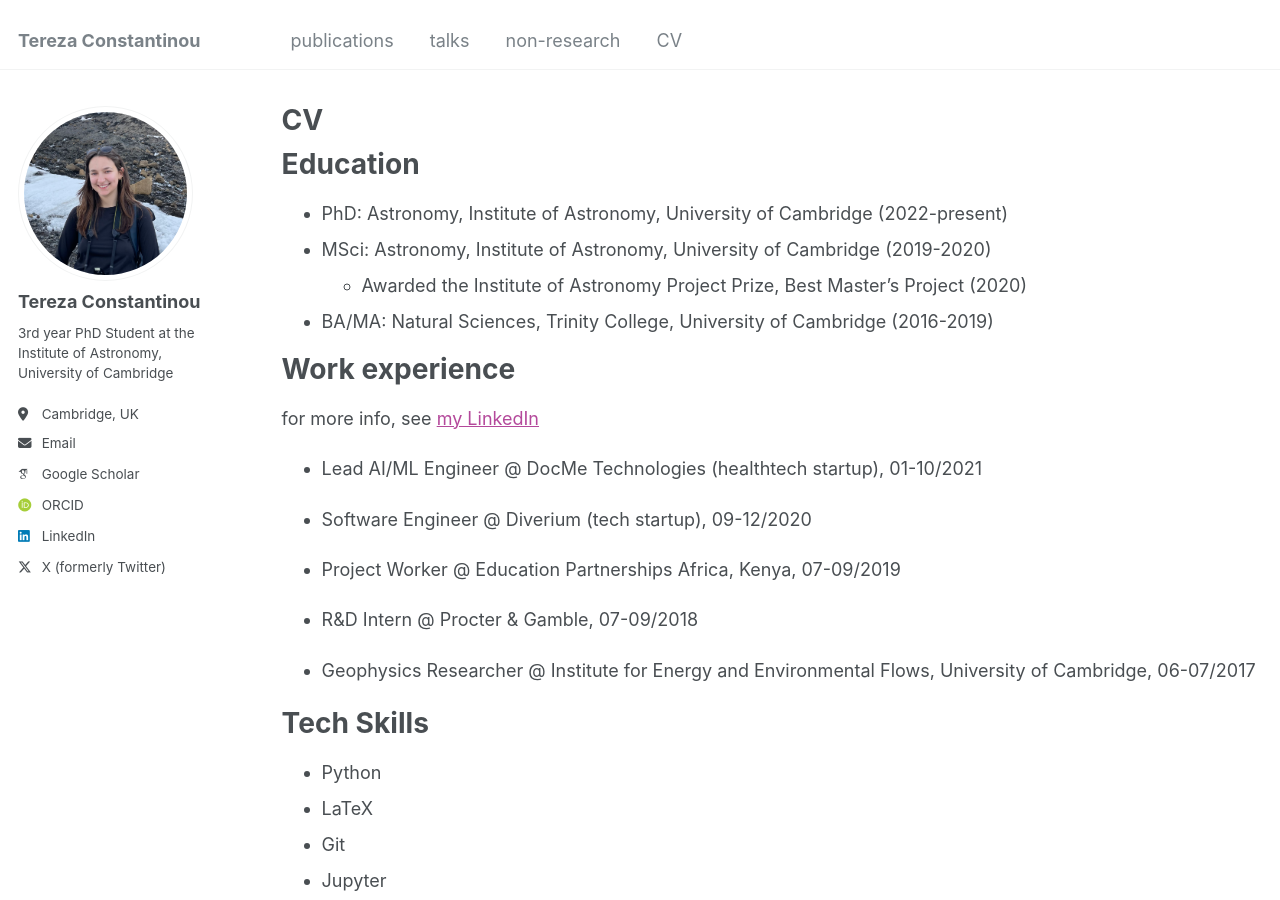
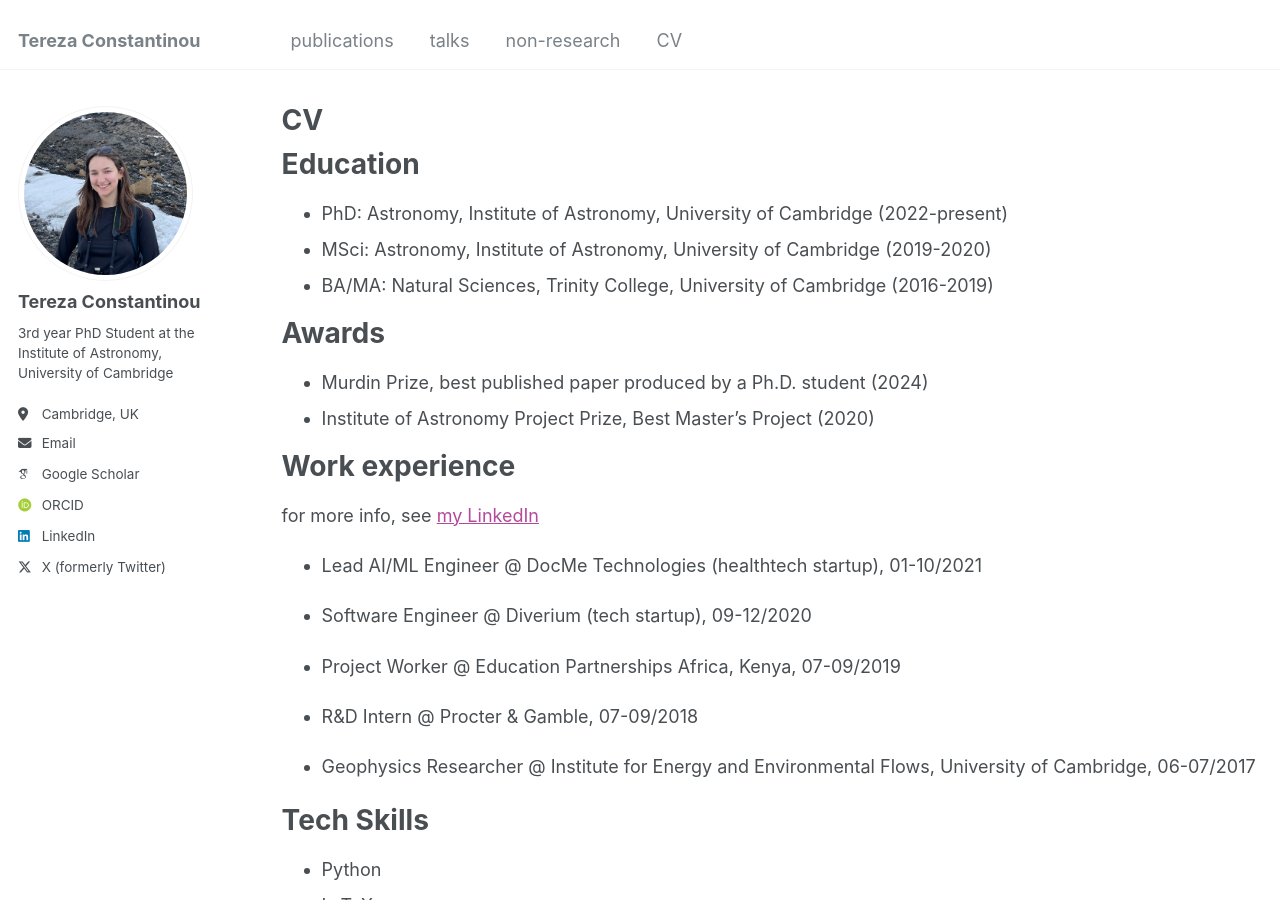
Before and after one commit to terezaconst/terezaconst.github.io, a Jekyll site: the page built from _pages/cv.md, in a window 1280 px wide and 900 px high. Built offline with Jekyll 4.4.1, drawn with Linux system fonts in a browser that asks for light colours; some web fonts are replaced.

Commit message:
Update cv.md

```diff
--- a/_pages/cv.md
+++ b/_pages/cv.md
@@ -13,8 +13,12 @@ Education
 ======
 * PhD: Astronomy, Institute of Astronomy, University of Cambridge (2022-present)
 * MSci: Astronomy, Institute of Astronomy, University of Cambridge (2019-2020)
-    * Awarded the Institute of Astronomy Project Prize, Best Master's Project (2020)
 * BA/MA: Natural Sciences, Trinity College, University of Cambridge (2016-2019)
+
+Awards
+======
+* Murdin Prize, best published paper produced by a Ph.D. student (2024)
+* Institute of Astronomy Project Prize, Best Master's Project (2020)
 
 Work experience
 ======
```
